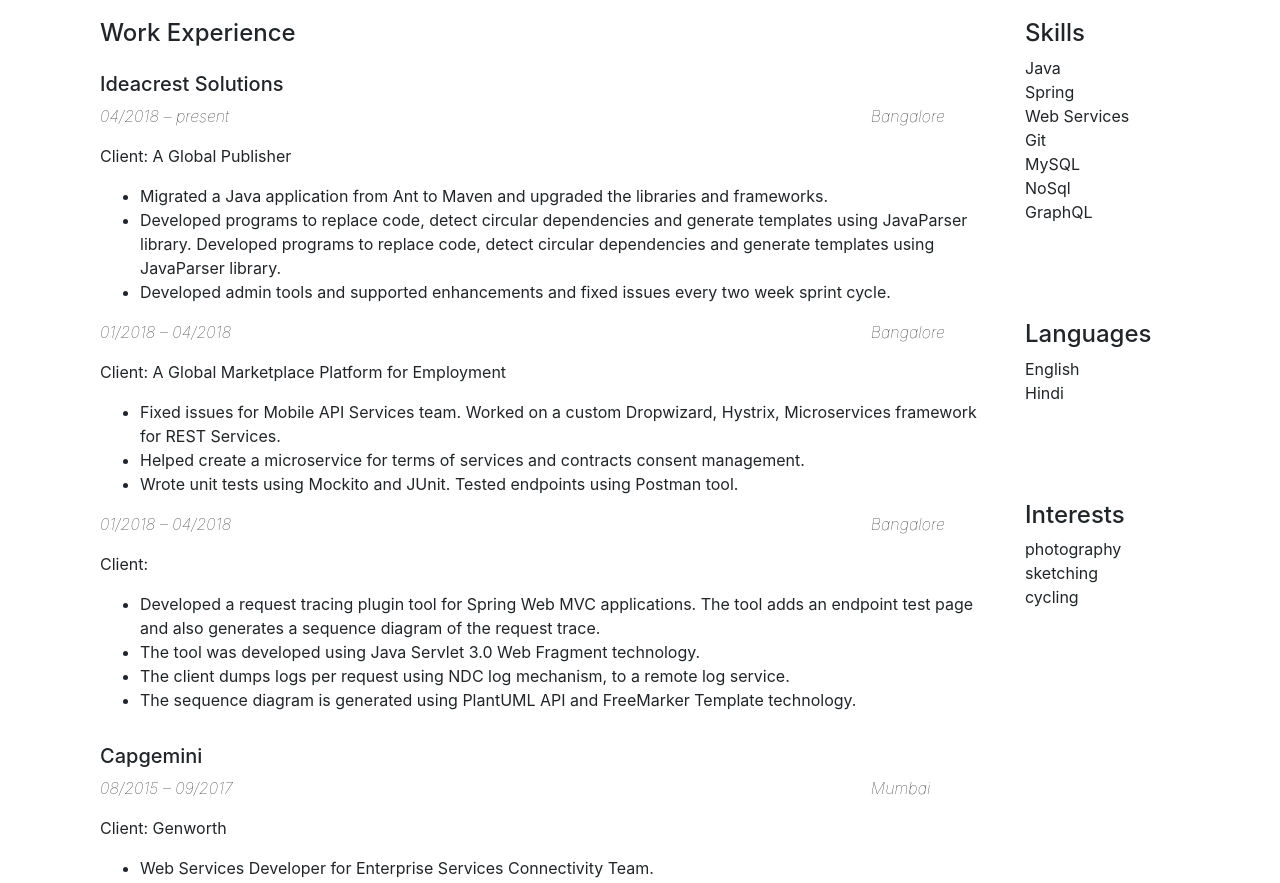
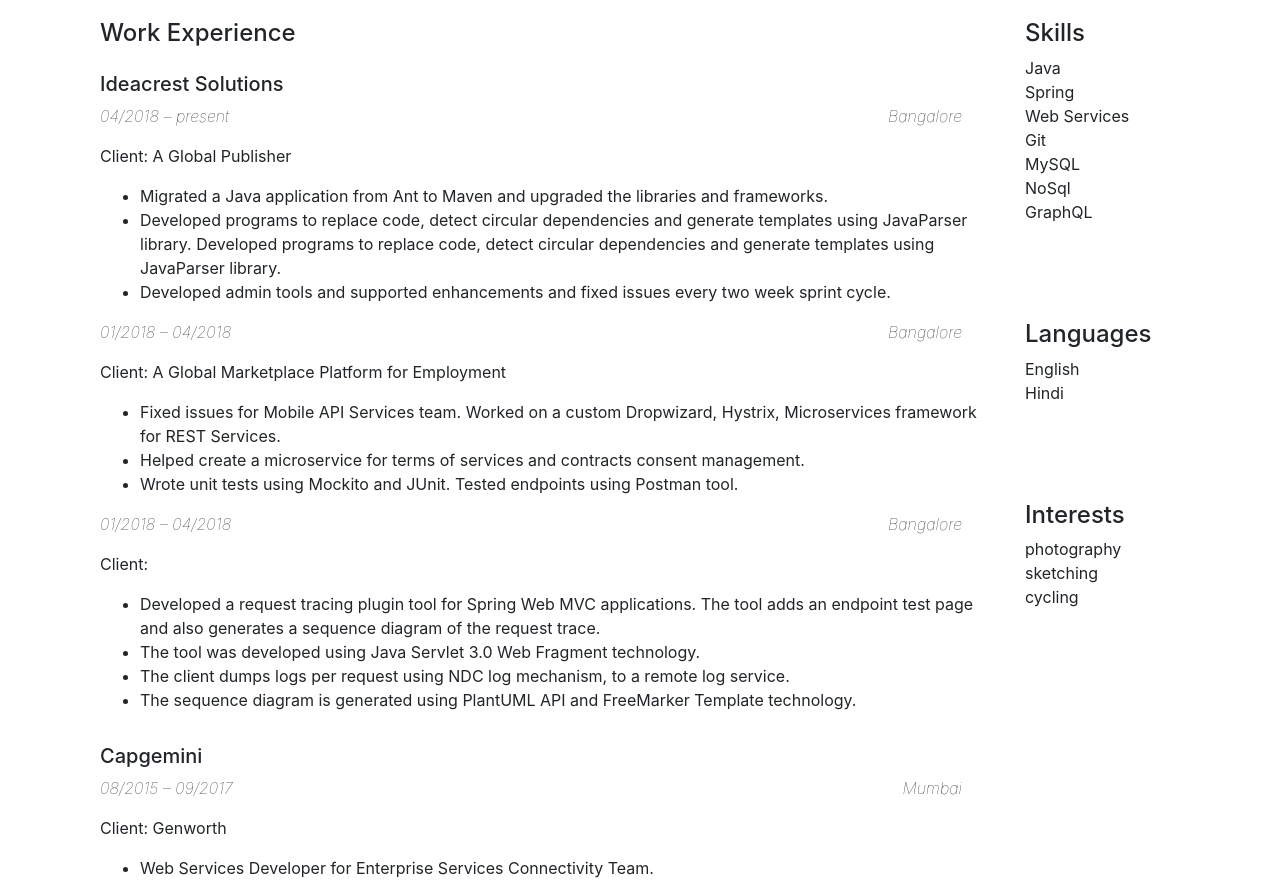
Before and after one commit to nikhilpereira1793/nikhilpereira1793.github.io, a Jekyll site: the page built from resume.html, in a window 1280 px wide. Shown: the part 205-1088 px from the top of the page. Built offline with Jekyll 4.4.1, drawn with Linux system fonts in a browser that asks for light colours.

Commit message:
fix styling for city name

```diff
--- a/_includes/technicalExperience.html
+++ b/_includes/technicalExperience.html
@@ -3,10 +3,10 @@
 <h5 class="pt-3">{{technicalExperience.companyName}}</h5>
   {% for project in technicalExperience.projects %}
   <div class="row">
-    <div class="col-10">
+    <div class="col">
       <p class="font-italic font-weight-lighter">{{project.timeline}}</p>
     </div>
-    <div class="col-2">
+    <div class="col text-right pr-md-5">
       <p class="font-italic font-weight-lighter">{{project.location}}</p>
     </div>
   </div>
--- a/resume.html
+++ b/resume.html
@@ -4,7 +4,7 @@
 ---
 {% include resumeHead.html %}
 <div class="row">
-  <div class="col-lg-10 col-xs-12">
+  <div class="col-lg-10 col-sm-12">
     {% include technicalExperience.html %}
     {% include certificates.html %}
     {% include education.html %}
```
